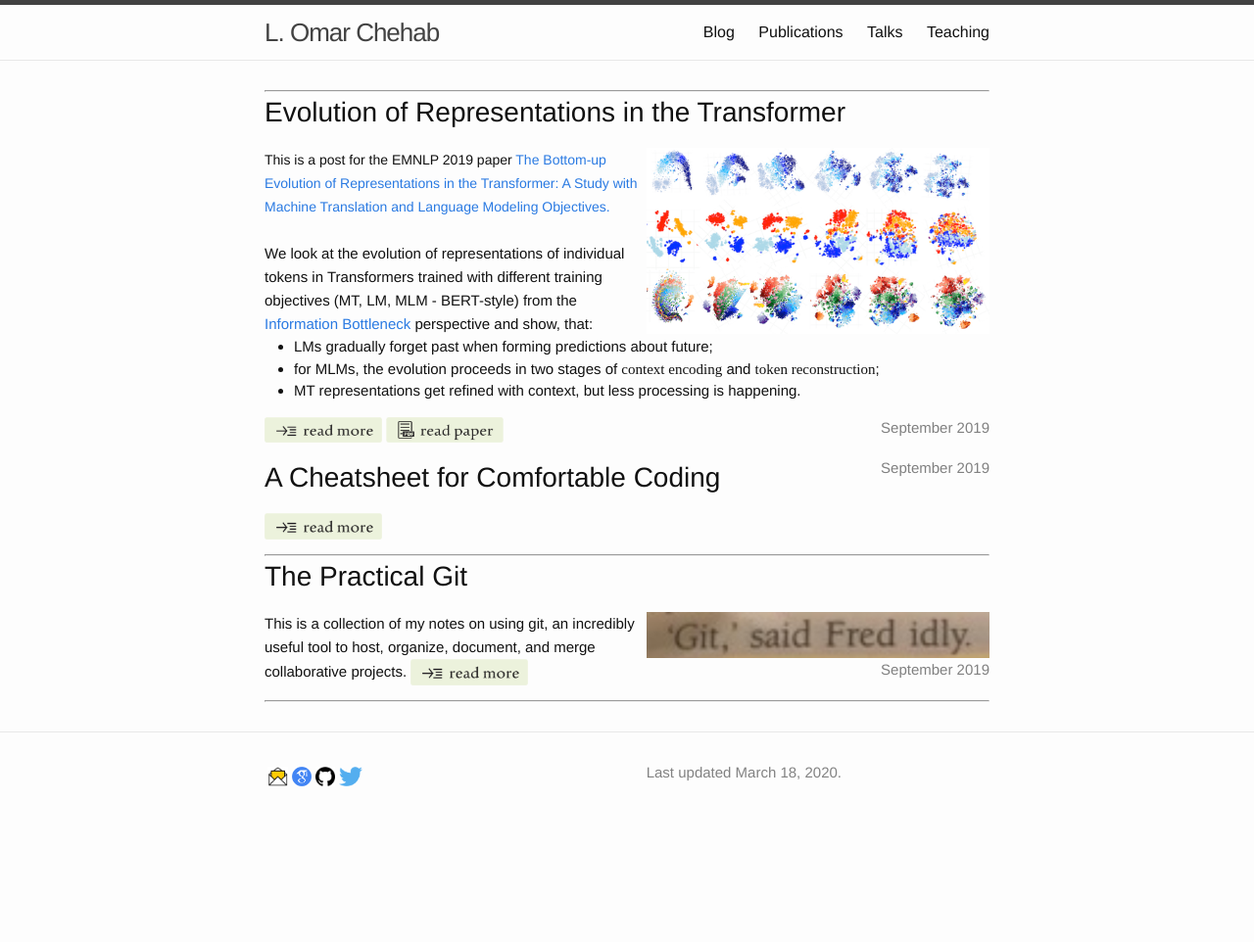
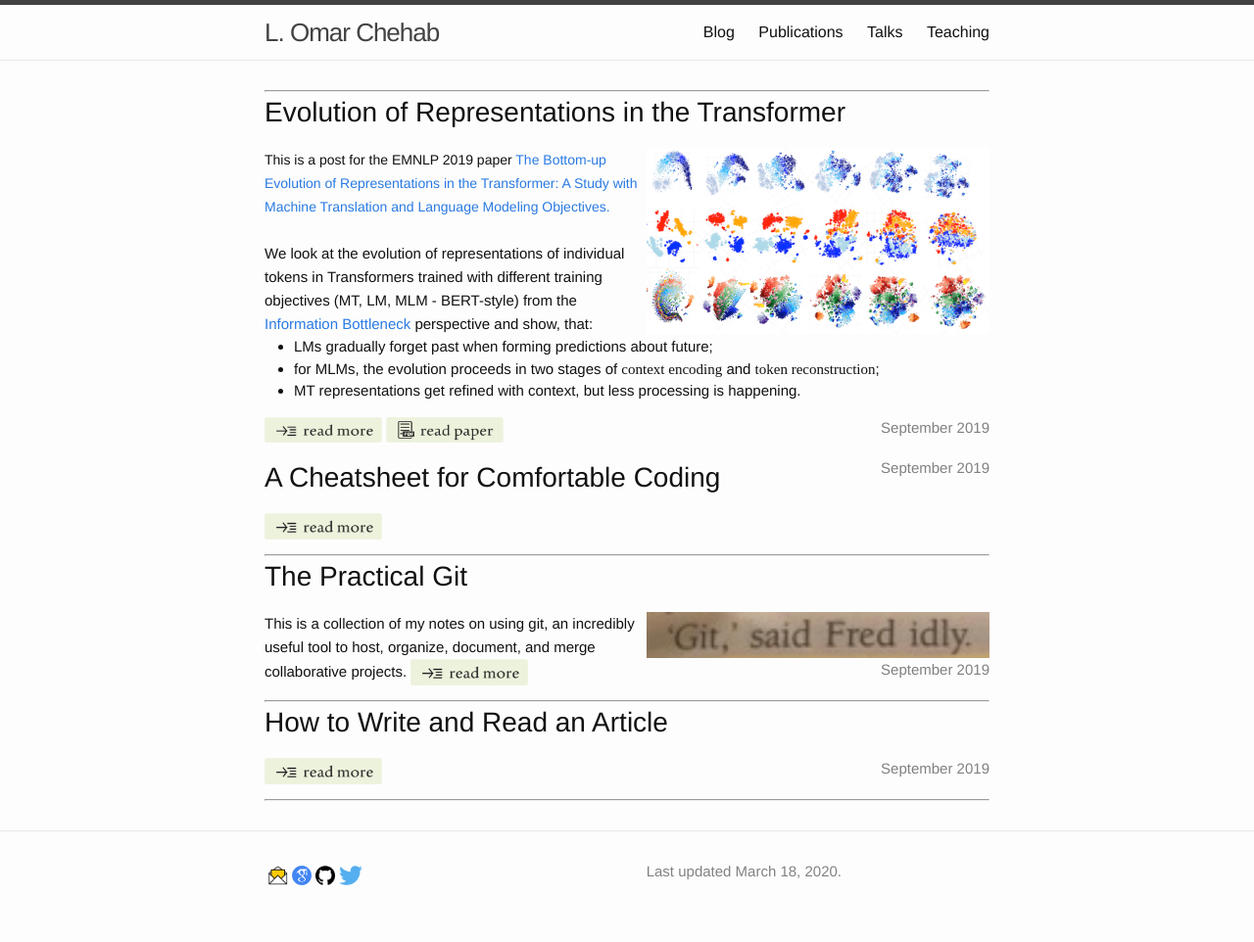
Before and after one commit to l-omar-chehab/l-omar-chehab.github.io, a Jekyll site: the page built from posts.html, in a window 1280 px wide. Shown: the whole page at 98% size. Built offline with Jekyll 4.4.1, drawn with Linux system fonts in a browser that asks for light colours; before the commit the page ends 900 px from its top, so only the background shows below that.

Commit message:
Update posts.html

```diff
--- a/posts.html
+++ b/posts.html
@@ -96,3 +96,16 @@ This is a collection of my notes on using git, an incredibly useful tool to host
 
 
 <hr>
+
+<!-- <span style="color:darkblue;font-size:28px;">The Story of Heads </span> -->
+<h1 style="font-size:28px;">How to Write and Read an Article</h1>
+
+
+<a class="pull-right" href="/posts/write_read_article.html" onMouseOver="document.readmore3.src='../resources/posts/buttons/button_read_more_push-min.png';" onMouseOut="document.readmore3.src='../resources/posts/buttons/button_read_more-min.png';">
+<img src="../resources/posts/buttons/button_read_more-min.png" name="readmore3" width=120px class="pull-right"></a>
+<span style="font-size:15px; text-align: right; float: right; color:gray">September 2019</span>
+
+<p></p>
+
+
+<hr>
```
